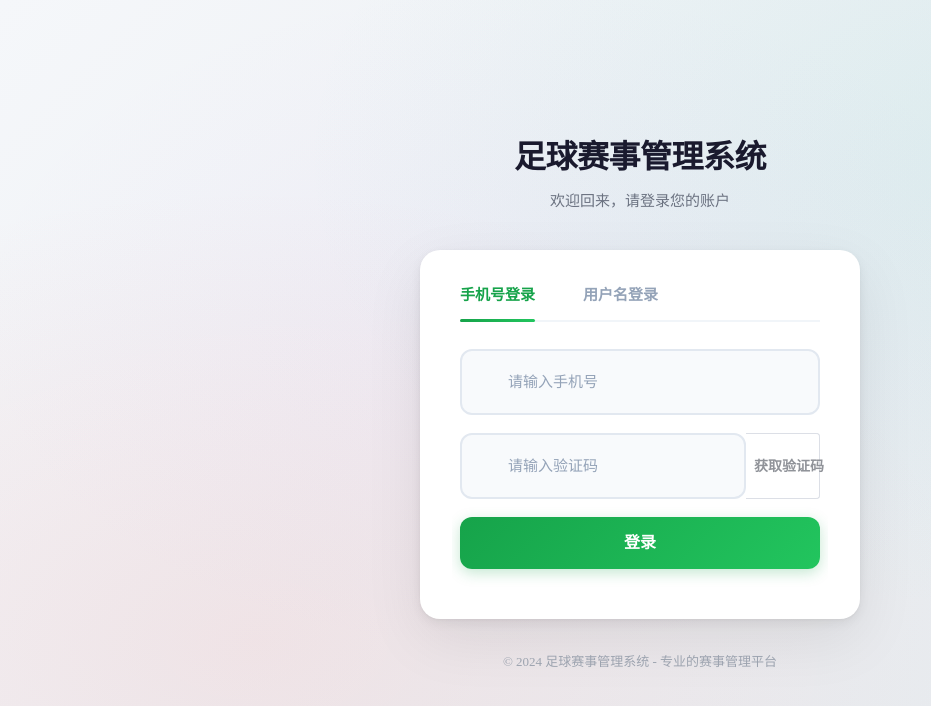
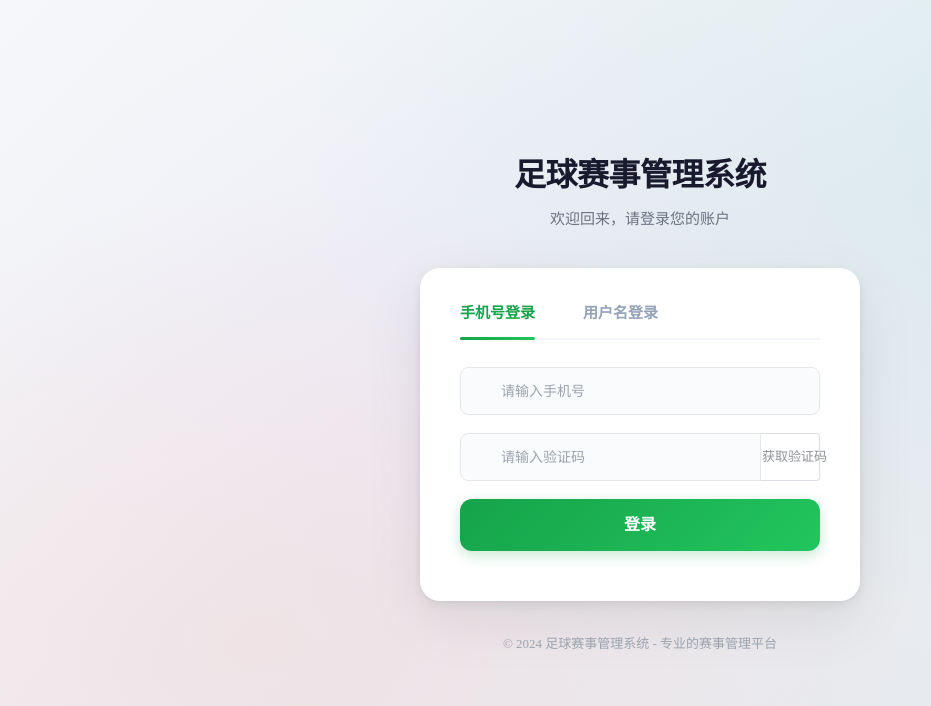
Before and after one commit to Actives546/football, a Vue app in the folder frontend/: page /login in a window 1280 px wide. Shown: the top 706 px of the page, without its empty margins (0-931 px from the left). Built offline with nearby package versions, Linux system fonts and the light colour scheme.

Commit message:
style(Login): 调整登录页输入框和按钮的样式细节
优化登录页面的视觉样式，包括：
- 统一输入框的圆角大小和边框样式
- 调整验证码输入框组的布局
- 修改按钮的颜色和悬停效果
- 减小输入框的内边距和字体大小

```diff
--- a/frontend/src/views/Login.vue
+++ b/frontend/src/views/Login.vue
@@ -21,7 +21,6 @@
                   v-model="phoneForm.phone"
                   placeholder="请输入手机号"
                   prefix-icon="Phone"
-                  size="large"
                   class="login-input"
                 />
               </el-form-item>
@@ -31,8 +30,7 @@
                   v-model="phoneForm.code"
                   placeholder="请输入验证码"
                   prefix-icon="Key"
-                  size="large"
-                  class="login-input"
+                  class="login-input code-input-group"
                 >
                   <template #append>
                     <el-button
@@ -73,7 +71,6 @@
                   v-model="usernameForm.username"
                   placeholder="请输入用户名"
                   prefix-icon="User"
-                  size="large"
                   class="login-input"
                 />
               </el-form-item>
@@ -84,7 +81,6 @@
                   type="password"
                   placeholder="请输入密码"
                   prefix-icon="Lock"
-                  size="large"
                   class="login-input"
                   show-password
                   @keyup.enter="handleUsernameLogin"
@@ -401,73 +397,83 @@ onUnmounted(() => {
 }
 
 .login-input {
-  border-radius: 12px;
+  border-radius: 8px;
 }
 
 .login-input :deep(.el-input__wrapper) {
-  border-radius: 12px;
-  padding: 12px 16px;
-  background: #f8fafc;
-  border: 2px solid #e2e8f0;
+  border-radius: 8px;
+  padding: 8px 12px;
+  background: #fafbfc;
+  border: 1px solid #e5e7eb;
   box-shadow: none;
   transition: all 0.2s ease;
 }
 
 .login-input :deep(.el-input__wrapper:hover) {
-  border-color: #cbd5e1;
+  border-color: #d1d5db;
   background: #ffffff;
 }
 
 .login-input :deep(.el-input__wrapper.is-focus) {
   border-color: #16a34a;
   background: #ffffff;
-  box-shadow: 0 0 0 3px rgba(22, 163, 74, 0.08);
+  box-shadow: none;
 }
 
 .login-input :deep(.el-input__inner) {
-  font-size: 15px;
-  color: #1e293b;
+  font-size: 14px;
+  color: #374151;
 }
 
 .login-input :deep(.el-input__inner::placeholder) {
-  color: #94a3b8;
+  color: #9ca3af;
 }
 
 .login-input :deep(.el-input__prefix-inner) {
-  color: #94a3b8;
-  margin-right: 8px;
+  color: #9ca3af;
+  margin-right: 6px;
 }
 
 .login-input :deep(.el-input__wrapper.is-focus .el-input__prefix-inner) {
   color: #16a34a;
 }
 
-.login-input :deep(.el-input-group__append) {
+.code-input-group :deep(.el-input-group__append) {
   background: transparent;
   border: none;
-  padding: 0 0 0 12px;
+  padding: 0 0 0 8px;
+}
+
+.code-input-group :deep(.el-input__wrapper) {
+  border-radius: 8px 0 0 8px;
+}
+
+.code-input-group :deep(.el-input-group__append .el-button) {
+  border-radius: 0 8px 8px 0;
 }
 
 .code-button {
-  border-radius: 10px;
-  height: 48px;
-  padding: 0 16px;
-  font-size: 14px;
-  font-weight: 600;
-  background: #eff6ff;
-  border: none;
-  color: #2563eb;
+  border-radius: 8px;
+  height: 38px;
+  padding: 0 12px;
+  font-size: 13px;
+  font-weight: 500;
+  background: #f0fdf4;
+  border: 1px solid #bbf7d0;
+  color: #16a34a;
   transition: all 0.2s ease;
 }
 
 .code-button:hover:not(:disabled) {
-  background: #dbeafe;
-  color: #1d4ed8;
+  background: #dcfce7;
+  border-color: #86efac;
+  color: #15803d;
 }
 
 .code-button:disabled {
-  background: #f1f5f9;
-  color: #94a3b8;
+  background: #f3f4f6;
+  border-color: #e5e7eb;
+  color: #9ca3af;
 }
 
 .login-button {
```
